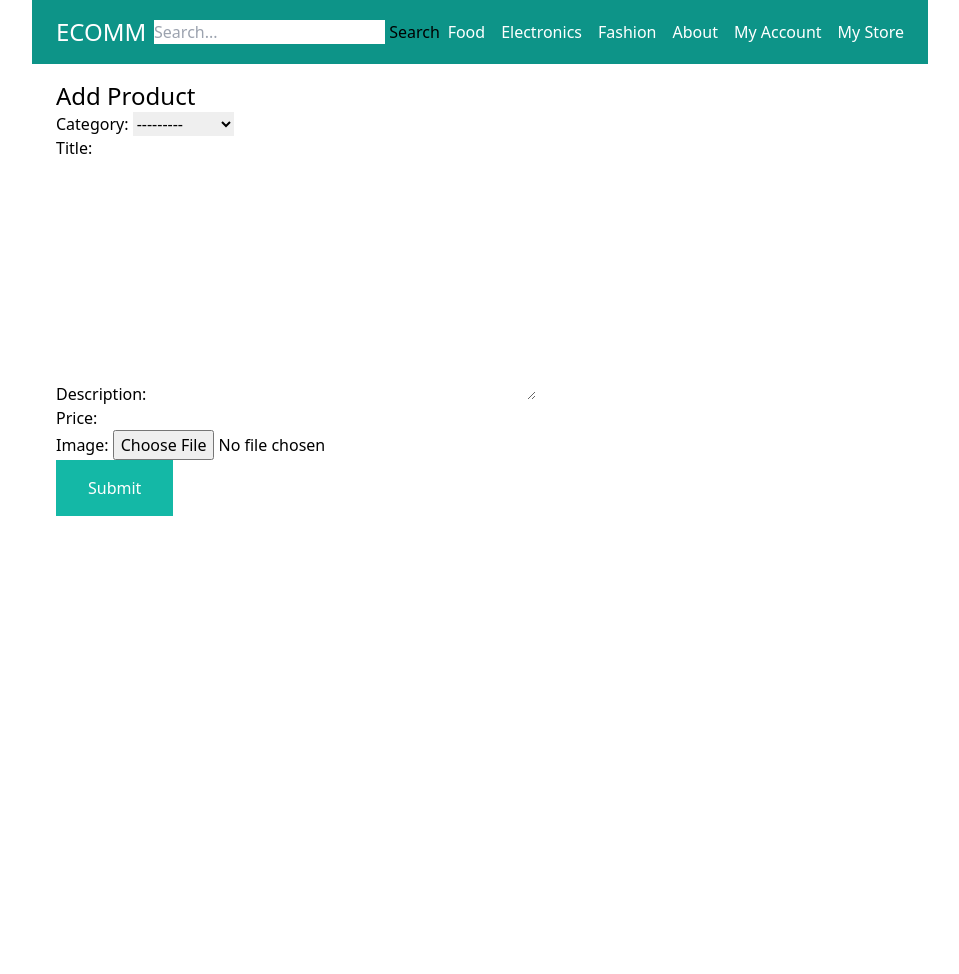
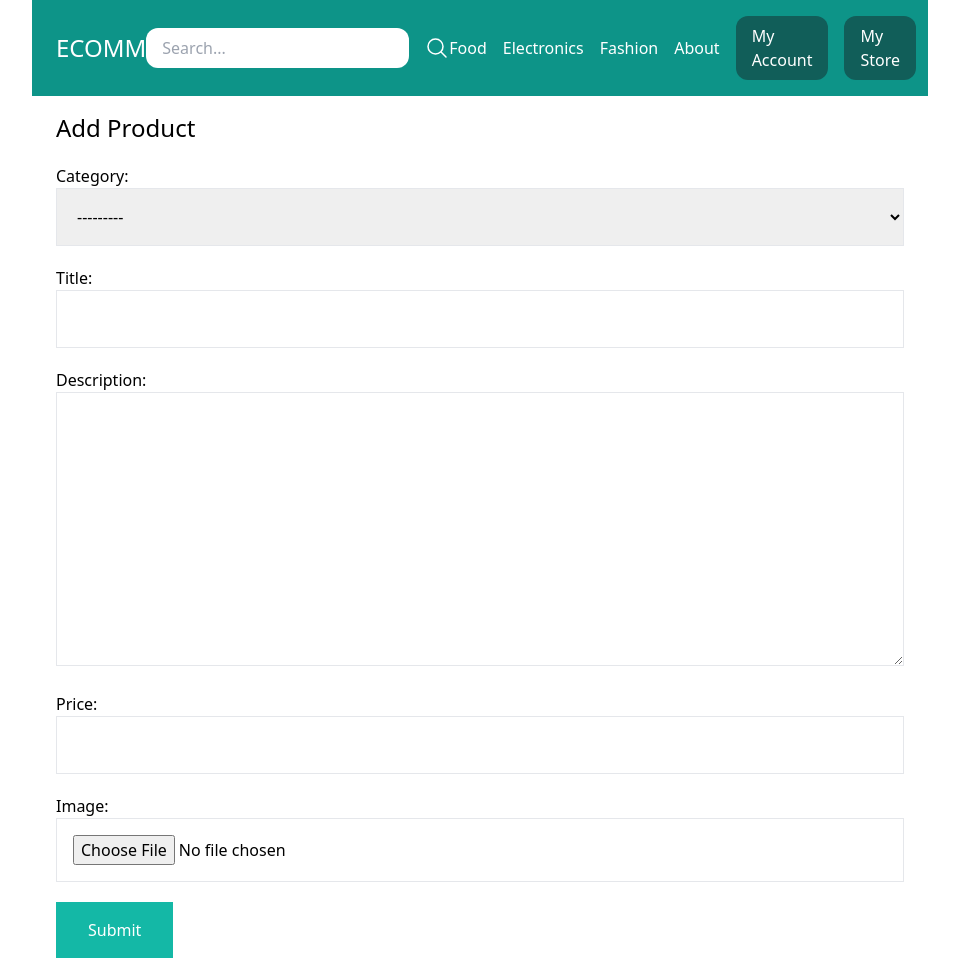
Before and after one commit to otyheno/Django_Ecommerce_1, a Django app: page /my-store/add-product/ in a window 1280 px wide. Shown: the whole page, without its empty margins (160-1119 px from the left). Before the commit the page ends 516 px from the top, so only its background shows below. Run offline with Django 4.2, Linux system fonts and the light colour scheme; a user stored in the database is signed in; data comes from the database, SQL or seed files in the repository; some libraries are stand-ins or nearby versions.

Commit message:
styling sdd/edit product form and menu buttons

```diff
--- a/core/templates/core/base.html
+++ b/core/templates/core/base.html
@@ -13,16 +13,21 @@
                 <a href="/" class="text-white text-2xl">ECOMM</a>
             </div>
             <div class="search">
-                <form method="get" action="/search/">
-                    <input type="search" name="query" placeholder="Search..." autocomplete="off">
-                    <button>Search</button>
+                <form method="get" action="/search/" class="flex align-items-center space-x-4">
+                    <input type="search" name="query" placeholder="Search..." autocomplete="off" class="py-2 px-4 rounded-xl">
+                    {% comment %} <button>Search</button> {% endcomment %}
+                    <button>
+                        <svg xmlns="http://www.w3.org/2000/svg" fill="none" viewBox="0 0 24 24" stroke-width="1.5" stroke="currentColor" class="w-6 h-6 text-white">
+                            <path stroke-linecap="round" stroke-linejoin="round" d="M21 21l-5.197-5.197m0 0A7.5 7.5 0 105.196 5.196a7.5 7.5 0 0010.607 10.607z" />
+                          </svg>
+                    </button>
                 </form>
             </div>
-            <div class="menu flex space-x-4">
+            <div class="menu flex items-center space-x-4">
                 {% menu %}
                 {% if request.user.is_authenticated %}
-                    <a href="{% url 'my_account' %}" class="text-white">My Account</a>
-                    <a href="{% url 'my_store' %}" class="text-white">My Store</a>
+                    <a href="{% url 'my_account' %}" class="py-2 px-4 bg-teal-800 text-white rounded-xl hover:bg-teal-900">My Account</a>
+                    <a href="{% url 'my_store' %}" class="py-2 px-4 bg-teal-800 text-white rounded-xl hover:bg-teal-900">My Store</a>
                 {% endif %}
             </div>
         </nav>
--- a/store/forms.py
+++ b/store/forms.py
@@ -5,3 +5,20 @@ class ProductForm(forms.ModelForm):
     class Meta:
         model = Product
         fields = ('category', 'title', 'description', 'price', 'image', )
+        widgets = {
+            'category': forms.Select(attrs={
+                'class': 'w-full p-4 border border-gray-200'
+            }),
+            'title': forms.TextInput(attrs={
+                'class': 'w-full p-4 border border-gray-200'
+            }),
+            'description': forms.Textarea(attrs={
+                'class': 'w-full p-4 border border-gray-200'
+            }),
+            'price': forms.TextInput(attrs={
+                'class': 'w-full p-4 border border-gray-200'
+            }),
+            'image': forms.FileInput(attrs={
+                'class': 'w-full p-4 border border-gray-200'
+            })
+        }
--- a/userprofile/templates/userprofile/add_product.html
+++ b/userprofile/templates/userprofile/add_product.html
@@ -6,7 +6,7 @@
 
     <h1 class="text-2xl">{{title}}</h1>
 
-    <form method="post" action="." enctype="multipart/form-data">
+    <form method="post" action="." enctype="multipart/form-data" class="space-y-5">
 
         {% csrf_token %}
 
```
